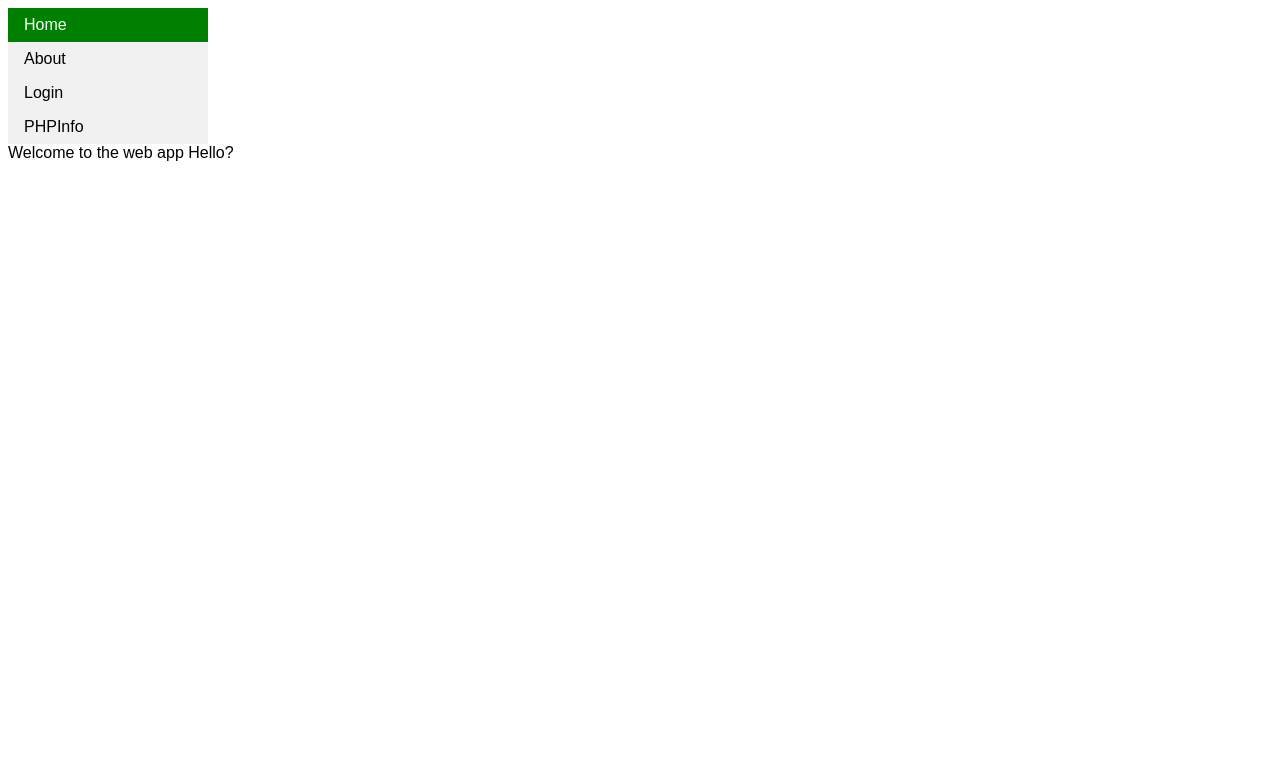
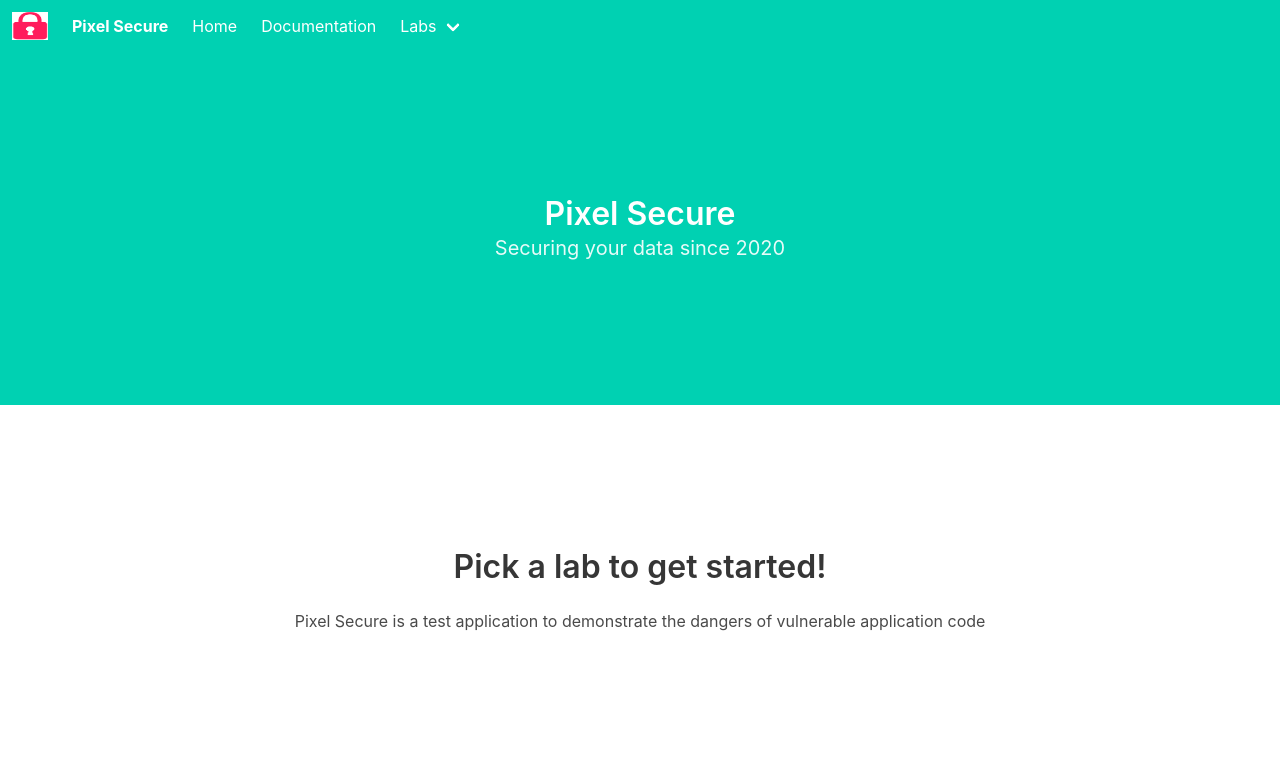
Before and after one commit to elibarr/Kubernetes-First-Web-App, a PHP site: page / in a window 1280 px wide. Shown: the top 776 px of the page. Run offline with PHP 8.4, Linux system fonts and the light colour scheme; some libraries are stand-ins or nearby versions.

Commit message:
Edit index.html to include Bulma CSS config

```diff
--- /dev/null
+++ b/web-container/htdocs/about.html
@@ -0,0 +1,4 @@
+<!DOCTYPE html>
+<h1>Coming Soon!</h1>
+<a href="index.html">Click to go back</a>
+</html>
--- a/web-container/htdocs/index.html
+++ b/web-container/htdocs/index.html
@@ -1,17 +1,57 @@
 <!DOCTYPE html>
-<head>
-  <meta charset = "UTF-8">
-  <link rel="stylesheet" type="text/css" href="css/style.css">
-</head>
-<body>
-  <nav>
-    <ul>
-      <li><a class="active" href="index.html">Home</a></li>
-      <li><a href="about.html">About</a></li>
-      <li><a href="login/login.html">Login</a></li>
-      <li><a href="phpinfo.php">PHPInfo</a></li>
-    </ul>
-  </nav>
-</body>
-Welcome to the web app
-Hello?
+<html>
+   <head>
+      <meta charset = "utf-8">
+
+      <!--responsive viewport meta tag-->
+      <meta name = "viewport" content = "width = device-width, initial-scale = 1">
+      <title> Bulma Example</title>
+
+      <!--Bulma CSS CDN-->
+      <link rel="stylesheet" href="https://cdn.jsdelivr.net/npm/bulma@0.9.1/css/bulma.min.css">
+      <!-- <link rel = "stylesheet" href = "node_modules/bulma/css/bulma.min.css"> -->
+
+      <!--To make use of Font Awesome icons-->
+      <script src = "https://use.fontawesome.com/releases/v5.1.0/js/all.js"></script>
+
+      <script type="text/javascript" src="scripts.js"></script>
+
+      <script src="https://ajax.googleapis.com/ajax/libs/jquery/3.5.1/jquery.min.js"></script>
+   </head>
+
+   <!--Navigation Bar-->
+   <div id="nav-placeholder">
+
+   </div>
+   <script>
+     $(function(){
+       $("#nav-placeholder").load("nav.html");
+     });
+   </script>
+   <!--End Navigation Bar-->
+   <body>
+     <section class="hero is-medium is-primary">
+       <div class="hero-body">
+         <div class="container has-text-centered">
+            <h1 class="title">
+              Pixel Secure
+            </h1>
+            <h2 class="subtitle">
+              Securing your data since 2020
+            </h2>
+         </div>
+       </div>
+     </section>
+
+     <section class="section is-medium">
+     <div class="container has-text-centered">
+       <h1 class="title">
+         Pick a lab to get started!
+       </h1>
+       <p>Pixel Secure is a test application to demonstrate the dangers of vulnerable application code</p>
+     </div>
+     </section>
+
+
+  </body>
+</html>
--- /dev/null
+++ b/web-container/htdocs/login/welcome.html
@@ -0,0 +1,3 @@
+<!DOCTYPE html>
+<h2>Successful Login</h2>
+</html>
--- /dev/null
+++ b/web-container/htdocs/login/welcome2.html
@@ -0,0 +1,3 @@
+<!DOCTYPE html>
+<h2>Already Logged In</h2>
+</html>
--- /dev/null
+++ b/web-container/htdocs/nav.html
@@ -0,0 +1,57 @@
+<nav class="navbar is-transparent is-primary" role="navigation" aria-label="main navigation">
+  <div class="navbar-brand">
+    <a class="navbar-item" href="index.html">
+      <img src="imgs/logo2.png" width="36" height="50">
+    </a>
+    <a class="navbar-item has-text-weight-bold" href="index.html">Pixel Secure</a>
+
+    <a role="button" class="navbar-burger burger" aria-label="menu" aria-expanded="false" data-target="navbarBasicExample">
+      <span aria-hidden="true"></span>
+      <span aria-hidden="true"></span>
+      <span aria-hidden="true"></span>
+    </a>
+  </div>
+
+  <div id="navbarBasicExample" class="navbar-menu">
+    <div class="navbar-start">
+      <a class="navbar-item">
+        Home
+      </a>
+
+      <a class="navbar-item">
+        Documentation
+      </a>
+
+      <div class="navbar-item has-dropdown is-hoverable">
+        <a class="navbar-link">
+          Labs
+        </a>
+
+        <div class="navbar-dropdown">
+          <a class="navbar-item">
+            Lab 01
+          </a>
+          <a class="navbar-item">
+            Lab 02 (Coming Soon!)
+          </a>
+          <a class="navbar-item">
+            Lab 03 (Coming Soon!)
+          </a>
+        </div>
+      </div>
+    </div>
+
+    <!-- <div class="navbar-end">
+      <div class="navbar-item">
+        <div class="buttons">
+          <a class="button is-primary">
+            <strong>Sign up</strong>
+          </a>
+          <a class="button is-light">
+            Log in
+          </a>
+        </div>
+      </div>
+    </div> -->
+  </div>
+</nav>
--- a/web-container/htdocs/php/config.php
+++ b/web-container/htdocs/php/config.php
@@ -13,7 +13,7 @@ $link = mysqli_connect(DB_SERVER, DB_USERNAME, DB_PASSWORD, DB_NAME);
 if($link === false){
     die("ERROR: Could not connect. " . mysqli_connect_error());
 }
-else{
-  echo "Connection successful.";
-}
+// else{
+//   echo "Connection successful.";
+// }
 ?>
--- a/web-container/htdocs/php/register.php
+++ b/web-container/htdocs/php/register.php
@@ -78,7 +78,7 @@ if($_SERVER["REQUEST_METHOD"] == "POST"){
             // Attempt to execute the prepared statement
             if(mysqli_stmt_execute($stmt)){
                 // Redirect to login page
-                header("location: login.php");
+                header("location: ../login/login.php");
             } else{
                 echo "Something went wrong. Please try again later.";
             }
--- /dev/null
+++ b/web-container/htdocs/scripts.js
@@ -0,0 +1,25 @@
+document.addEventListener('DOMContentLoaded', () => {
+
+  // Get all "navbar-burger" elements
+  const $navbarBurgers = Array.prototype.slice.call(document.querySelectorAll('.navbar-burger'), 0);
+
+  // Check if there are any navbar burgers
+  if ($navbarBurgers.length > 0) {
+
+    // Add a click event on each of them
+    $navbarBurgers.forEach( el => {
+      el.addEventListener('click', () => {
+
+        // Get the target from the "data-target" attribute
+        const target = el.dataset.target;
+        const $target = document.getElementById(target);
+
+        // Toggle the "is-active" class on both the "navbar-burger" and the "navbar-menu"
+        el.classList.toggle('is-active');
+        $target.classList.toggle('is-active');
+
+      });
+    });
+  }
+
+});
```
Also changed, not shown: web-container/htdocs/index_old.html (added, +17 -0 lines), web-container/htdocs/login/login.php (added, +124 -0 lines), web-container/htdocs/php/salt_test.php (added, +8 -0 lines), web-container/htdocs/imgs/logo.png (added), web-container/htdocs/imgs/logo2.png (added), web-container/package-lock.json (added).
